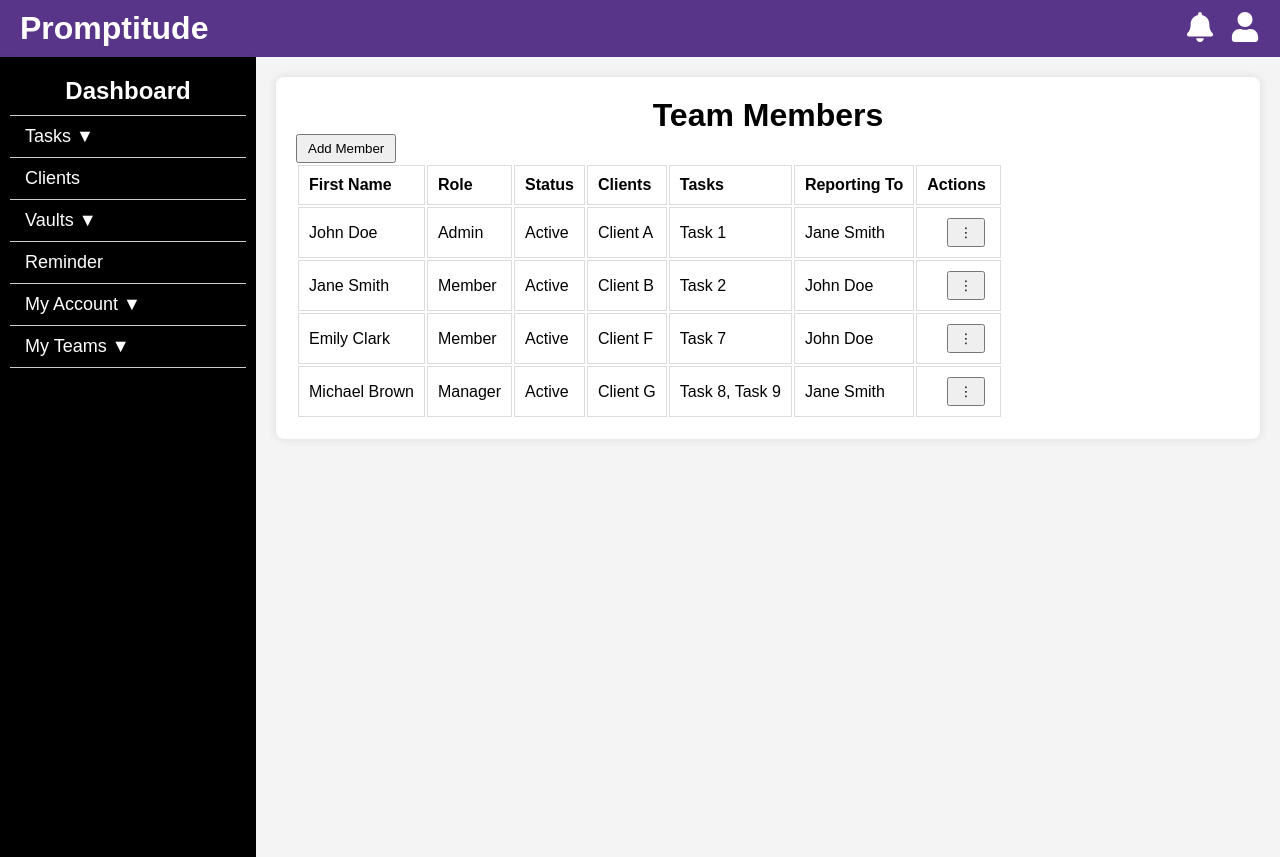
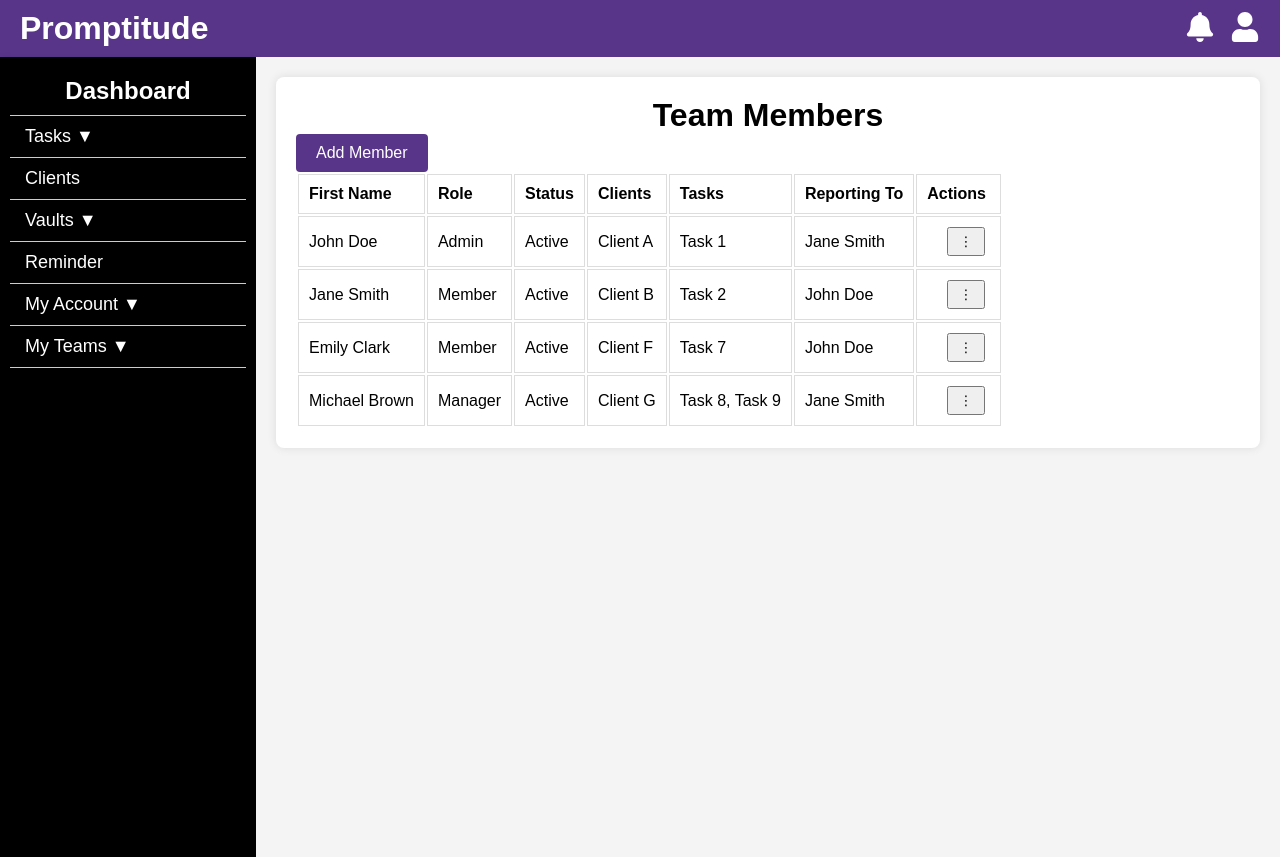
Before and after one commit to LakshmiSowmya04/promptitudeSolns, a React (Create React App) app: page /my-teams/members in a window 1280 px wide. Built offline with nearby package versions, Linux system fonts and the light colour scheme.

Commit message:
add button design

```diff
--- a/src/components/Pages/Teams/Members.css
+++ b/src/components/Pages/Teams/Members.css
@@ -73,7 +73,7 @@ button {
   max-width: 150px;
 }
 
-.modal .update-btn {
+.modal .update-btn, .change-btn, .add-btn {
   background-color: #4CAF50;
   color: white;
   border: none;
@@ -119,3 +119,19 @@ button {
 .dropdown-menu li:hover {
   background-color: #f1f1f1;
 }
+
+.add-member-btn {
+  background-color: #59358a;
+  color: #ffffff;
+  border: none;
+  border-radius: 4px;
+  padding: 10px 20px;
+  font-size: 16px;
+  cursor: pointer;
+  transition: background-color 0.3s ease, transform 0.3s ease;
+}
+
+.add-member-btn:hover {
+  background-color: #301555;
+  transform: scale(1.05);
+}
```
